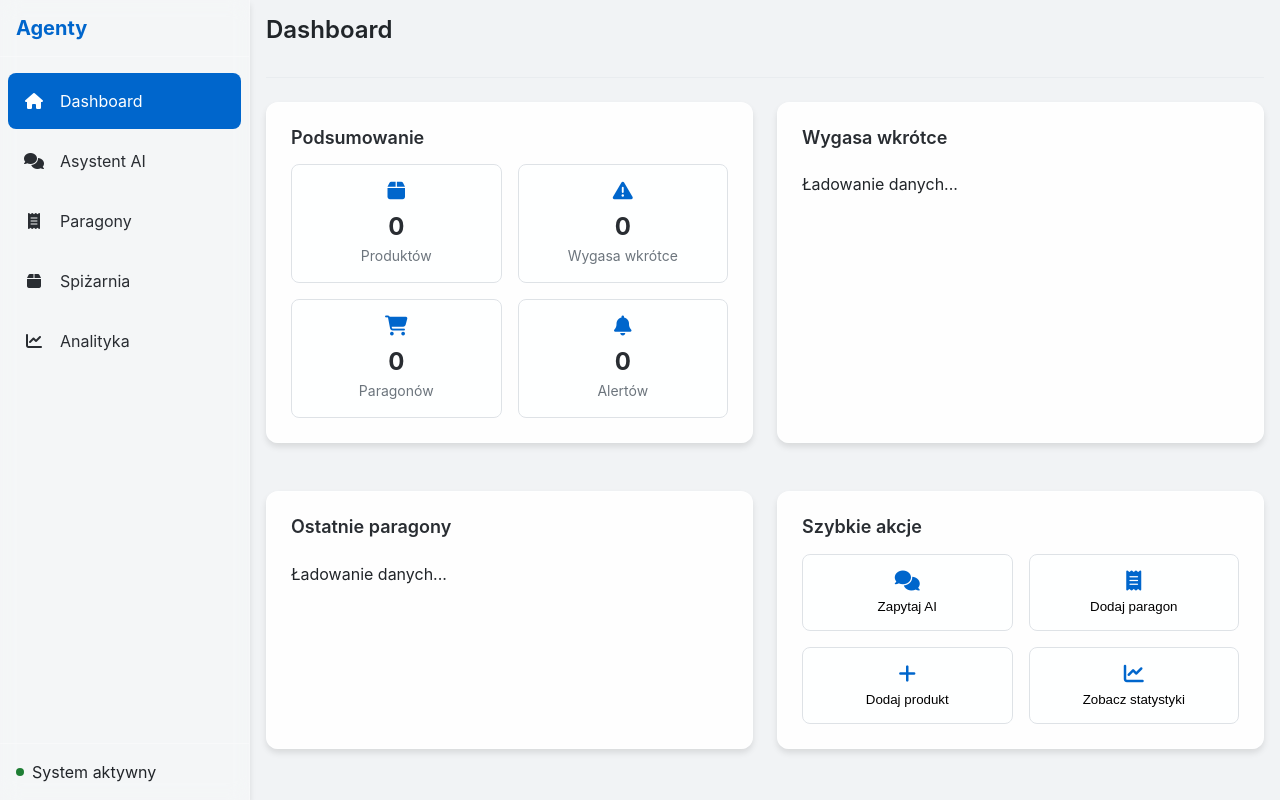
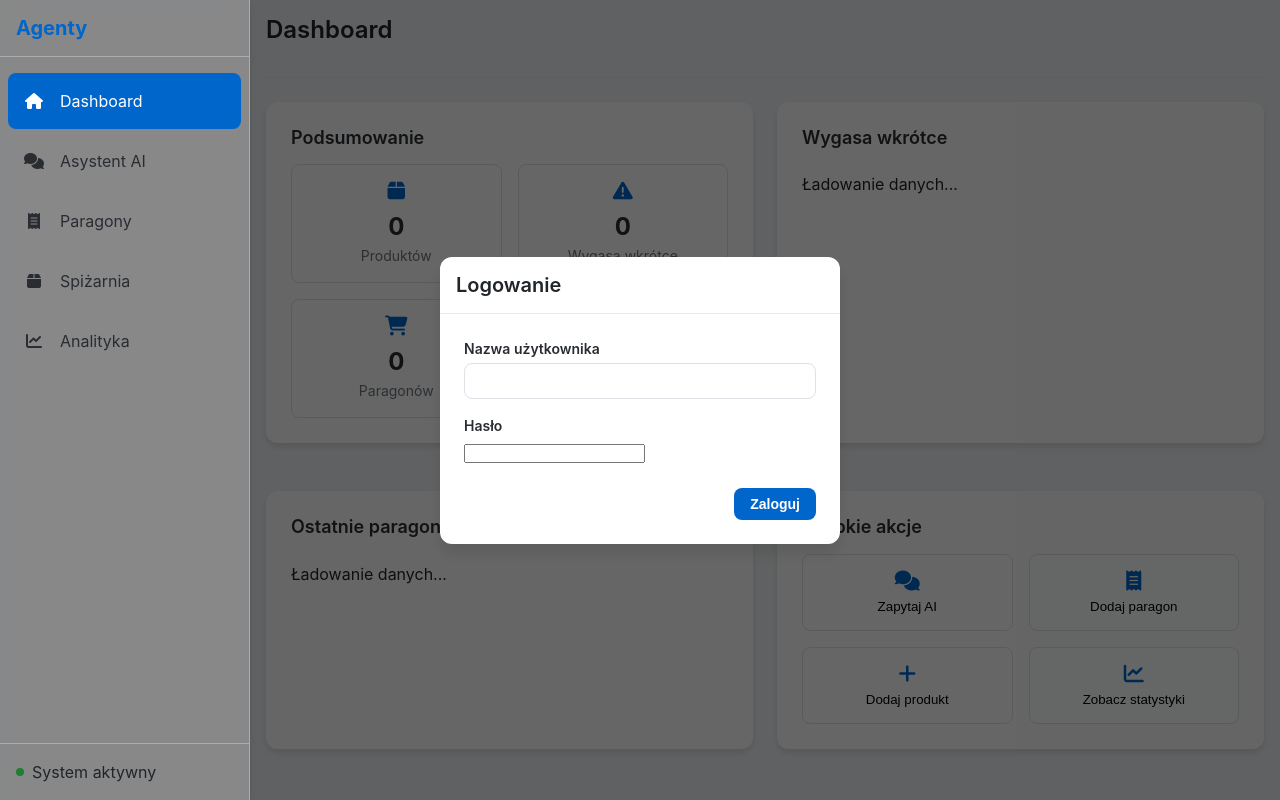
Before and after one commit to codemarcinu/repo_django_agenty, a Django app: page / in a window 1280 px wide. Run offline with Django 5.2, Linux system fonts and the light colour scheme; parts of the project's set-up code (start-up, migrations or seed data) failed here and were passed over.

Commit message:
fix(frontend): add missing login modal to index.html

```diff
--- a/templates/index.html
+++ b/templates/index.html
@@ -1,4 +1,3 @@
-{% load static %}
 <!DOCTYPE html>
 <html lang="pl">
 <head>
@@ -6,9 +5,9 @@
     <meta name="viewport" content="width=device-width, initial-scale=1.0">
     <title>Agenty - Inteligentny System Zarządzania Domem</title>
     <meta name="description" content="Inteligentny system AI do zarządzania gospodarstwem domowym z przetwarzaniem paragonów, zarządzaniem zapasami i asystentem AI.">
-    <link rel="stylesheet" href="{% static 'css/main.css' %}">
-    <link rel="stylesheet" href="{% static 'css/components.css' %}">
-    <link rel="stylesheet" href="{% static 'css/responsive.css' %}">
+    <link rel="stylesheet" href="static/css/main.css">
+    <link rel="stylesheet" href="static/css/components.css">
+    <link rel="stylesheet" href="static/css/responsive.css">
     <!-- Font Awesome dla ikon -->
     <link rel="stylesheet" href="https://cdnjs.cloudflare.com/ajax/libs/font-awesome/6.4.0/css/all.min.css">
 </head>
@@ -44,7 +43,6 @@
                     <div class="status-indicator online"></div>
                     <span>System aktywny</span>
                 </div>
-                <button id="logout-btn" class="logout-btn" style="display: none;"><i class="fas fa-sign-out-alt"></i> Wyloguj</button>
             </div>
         </nav>
 
@@ -405,9 +403,12 @@
     </div>
 
     <!-- Login Modal -->
-    <div id="login-modal" class="modal-overlay" style="display: none;">
+    <div class="modal" id="login-modal">
         <div class="modal-content">
-            <h2>Logowanie</h2>
+            <div class="modal-header">
+                <h3>Logowanie</h3>
+            </div>
+            <div class="modal-body">
                 <form id="login-form">
                     <div class="form-group">
                         <label for="username">Nazwa użytkownika</label>
@@ -417,9 +418,12 @@
                         <label for="password">Hasło</label>
                         <input type="password" id="password" required>
                     </div>
-                <p id="login-error" class="error-message" style="display: none;"></p>
+                    <div id="login-error" class="error-message" style="display: none;"></div>
+                    <div class="form-actions">
                         <button type="submit" class="primary-btn">Zaloguj</button>
+                    </div>
                 </form>
+            </div>
         </div>
     </div>
 
@@ -428,12 +432,12 @@
 
     <!-- Scripts -->
     <script src="https://cdn.jsdelivr.net/npm/chart.js"></script>
-    <script type="module" src="{% static 'js/utils.js' %}"></script>
-    <script type="module" src="{% static 'js/api.js' %}"></script>
-    <script type="module" src="{% static 'js/chat.js' %}"></script>
-    <script type="module" src="{% static 'js/receipts.js' %}"></script>
-    <script type="module" src="{% static 'js/inventory.js' %}"></script>
-    <script type="module" src="{% static 'js/analytics.js' %}"></script>
-    <script type="module" src="{% static 'js/app.js' %}"></script>
+    <script type="module" src="static/js/utils.js"></script>
+    <script type="module" src="static/js/api.js"></script>
+    <script type="module" src="static/js/chat.js"></script>
+    <script type="module" src="static/js/receipts.js"></script>
+    <script type="module" src="static/js/inventory.js"></script>
+    <script type="module" src="static/js/analytics.js"></script>
+    <script type="module" src="static/js/app.js"></script>
 </body>
 </html>
```
Lines whose indentation alone changed are shown as unchanged.
